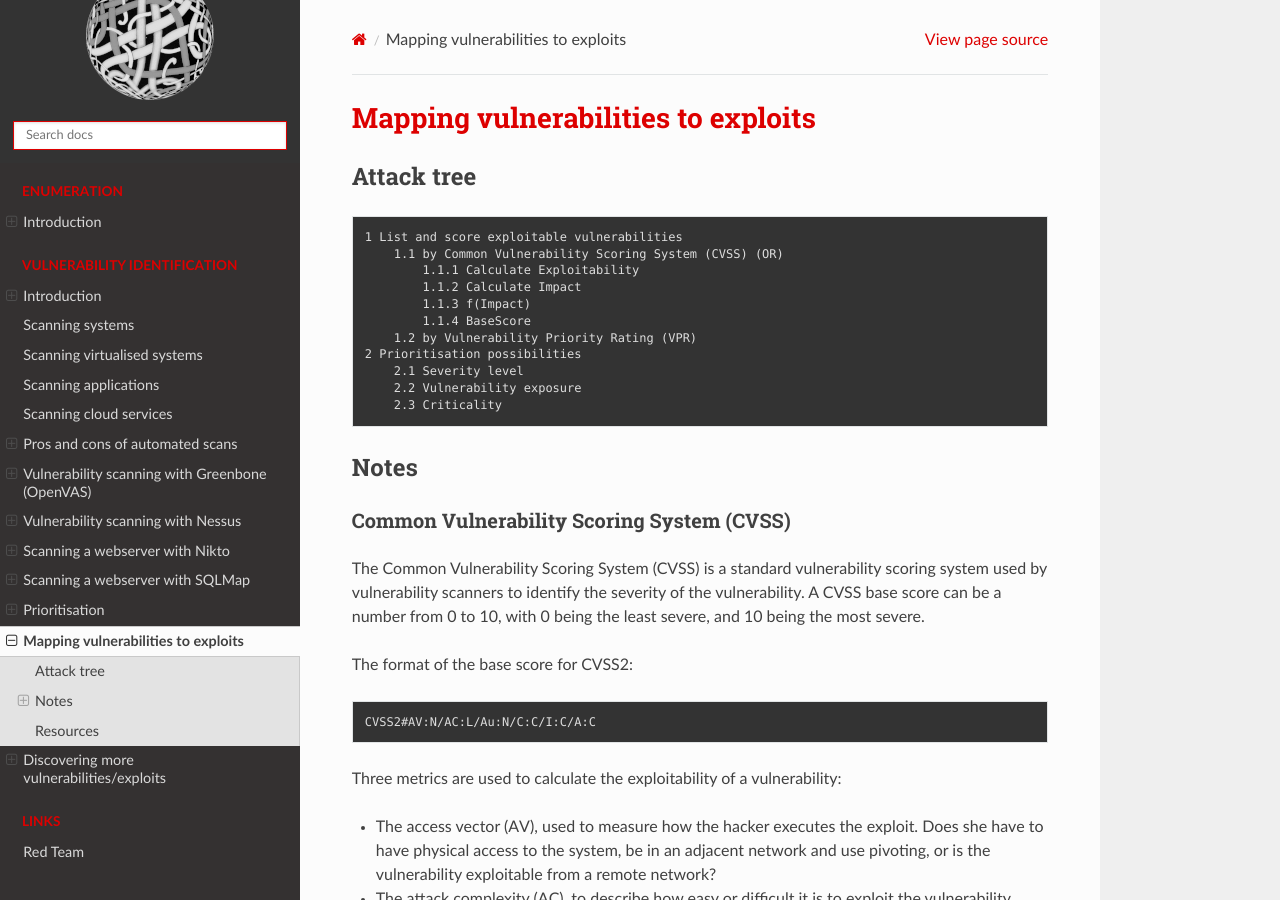
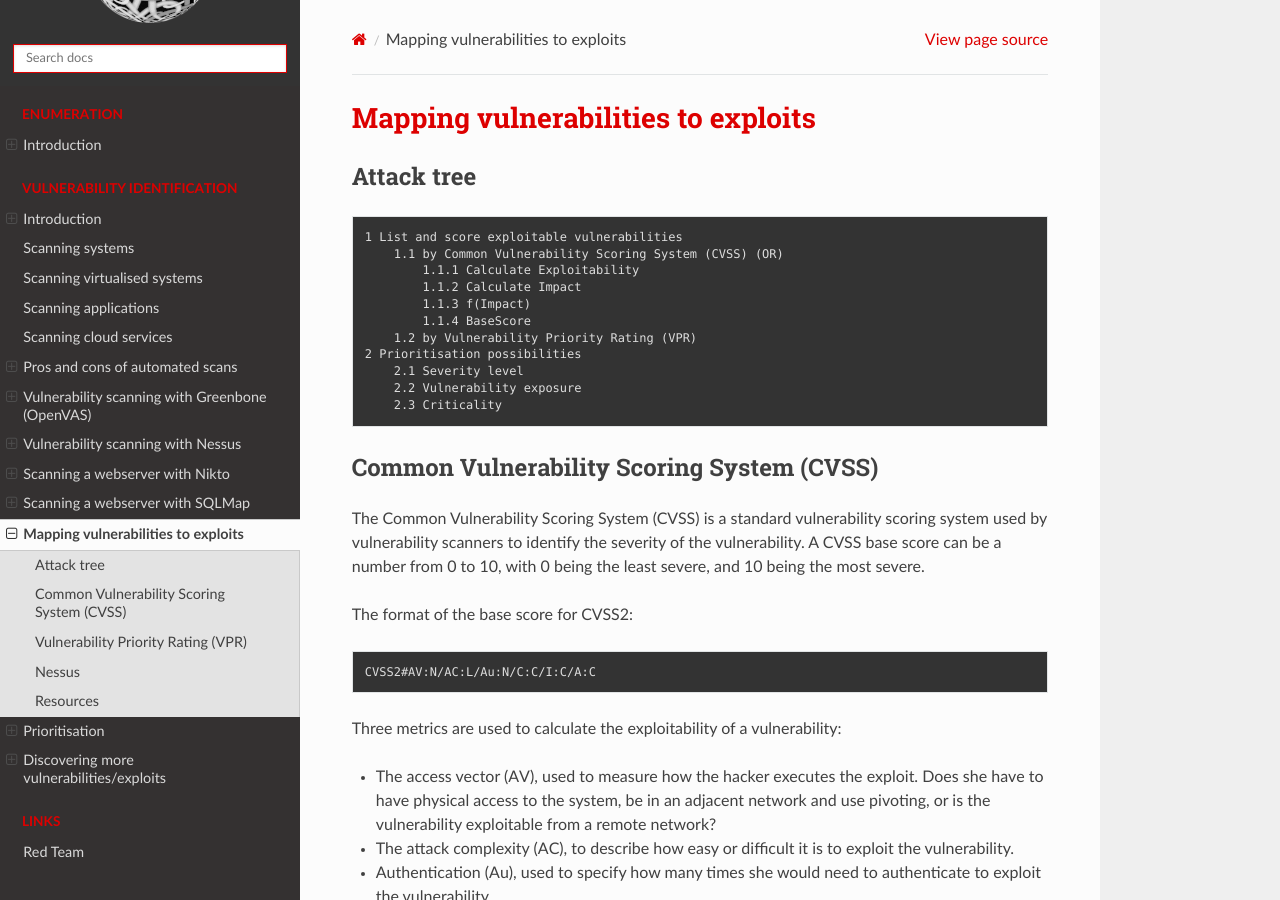
Before and after one commit to tymyrddin/red-enum, a Sphinx documentation site: the page built from source/docs/vulns/mapping.md, in a window 1280 px wide and 900 px high. Built offline with Sphinx 7.4.7 and the Read the Docs theme 2.0.0, drawn with Linux system fonts in a browser that asks for light colours.

Commit message:
Initial commit

````diff
--- a/source/docs/vulns/mapping.md
+++ b/source/docs/vulns/mapping.md
@@ -16,9 +16,7 @@
     2.3 Criticality
 ```
 
-## Notes
-
-### Common Vulnerability Scoring System (CVSS)
+## Common Vulnerability Scoring System (CVSS)
 
 The Common Vulnerability Scoring System (CVSS) is a standard vulnerability scoring
 system used by vulnerability scanners to identify the severity of the vulnerability.
@@ -56,7 +54,7 @@ End score:
 BaseScore = roundToOneDecimal(( (0.6*Impact) + (0.4*Exploitability)-1.5) * f(Impact))
 ```
 
-### Vulnerability Priority Rating (VPR)
+## Vulnerability Priority Rating (VPR)
 
 The VPR framework is a more modern framework in vulnerability management - developed by Tenable, an industry
 solutions provider for vulnerability management. This framework is considered to be risk-driven; meaning that
@@ -72,7 +70,7 @@ that VPR does not have a `None/Informational` category, and because
 [VPR uses a different scoring method (youtube)](https://www.youtube.com/watch?v=XYIsBeRV1YQ), the same
 vulnerability will have a different score using VPR than when using CVSS.
 
-### Nessus
+## Nessus
 
 In Nessus, the Vulnerability Information includes whether known exploits are available for a vulnerability.
 The section labeled “Exploitable With” even shows what tools can be used to exploit the vulnerability.
--- a/source/index.rst
+++ b/source/index.rst
@@ -29,8 +29,8 @@ here you may find `there <https://tymyrddin.github.io/red-recon/>`_.
    docs/vulns/nessus.md
    docs/vulns/nikto.md
    docs/vulns/sqlmap.md
+   docs/vulns/mapping.md
    docs/vulns/prioritisation.md
-   docs/vulns/mapping.md
    docs/vulns/more.md
 
 .. toctree::
````
Also changed, not shown: source/docs/vulns/README.md (+1 -1 lines).
